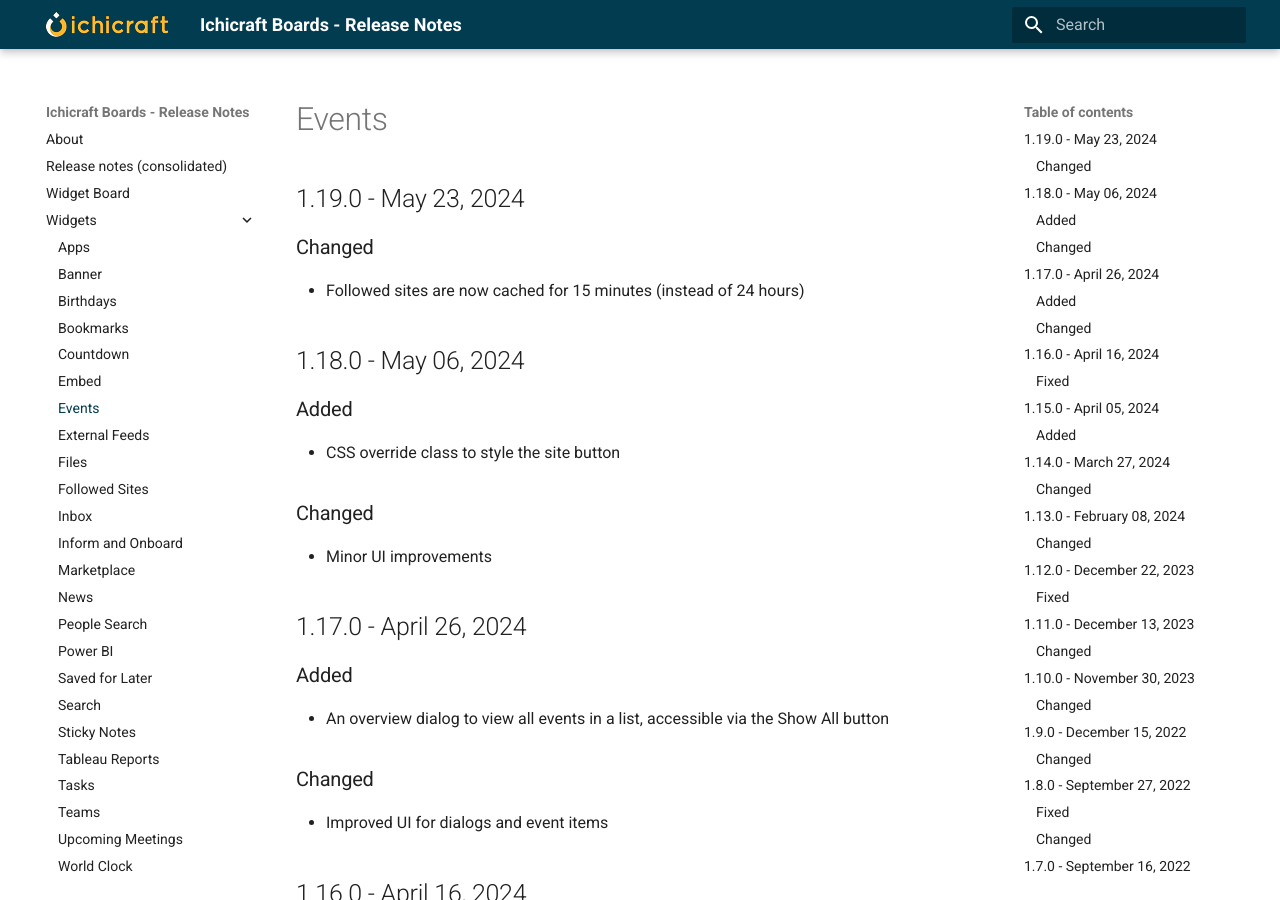
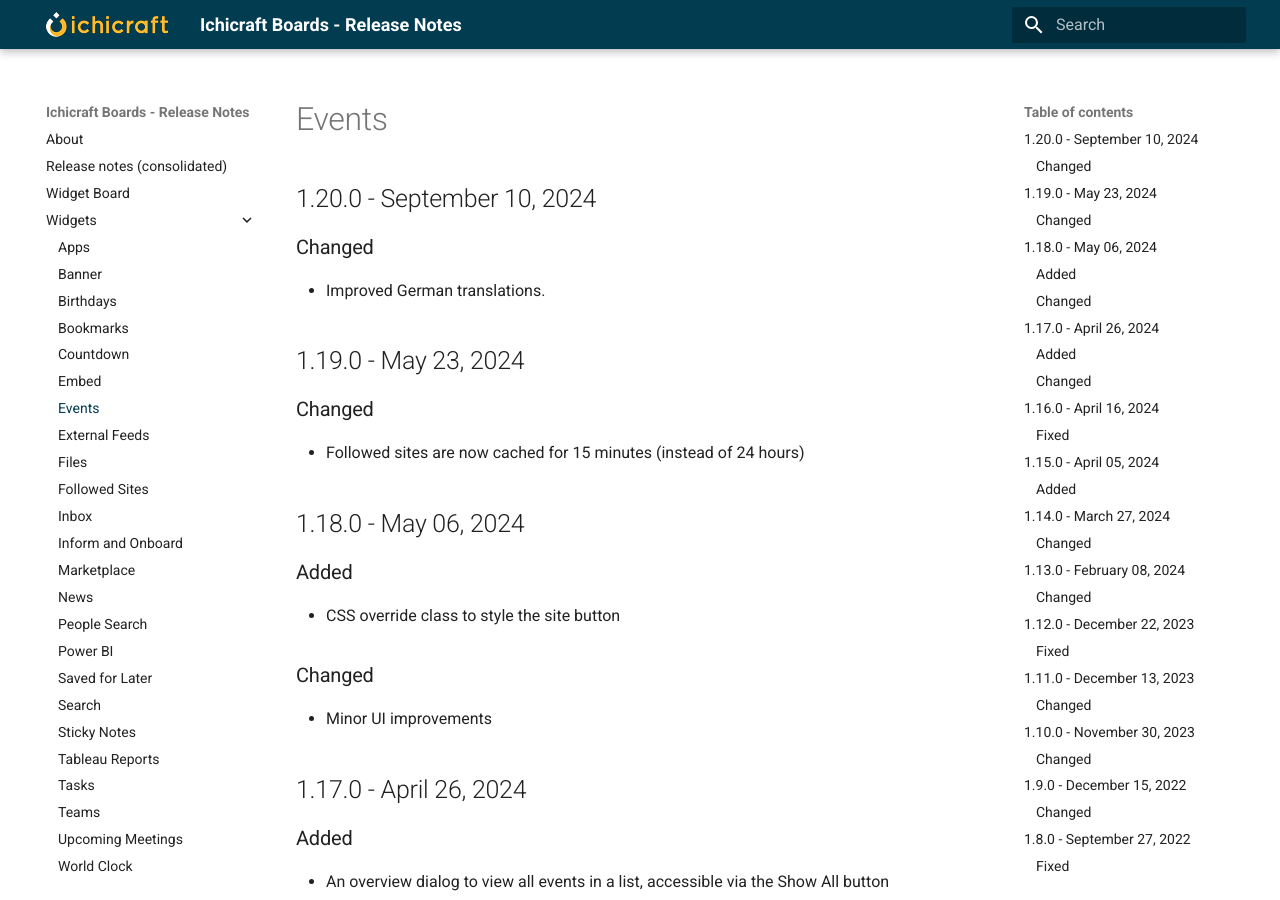
Before and after one commit to ichicraft/widgets-docs, an MkDocs documentation site: the page built from docs/Widgets/Events.md, in a window 1280 px wide and 900 px high. Built offline with MkDocs 1.6.1 and Material for MkDocs 9.7.7, drawn with Linux system fonts in a browser that asks for light colours.

```diff
--- a/docs/Widgets/Events.md
+++ b/docs/Widgets/Events.md
@@ -1,3 +1,8 @@
+## 1.20.0 - September 10, 2024
+
+### Changed
+- Improved German translations.
+
 ## 1.19.0 - May 23, 2024
 
 ### Changed
```
Also changed, not shown: docs/Release-notes-(consolidated).md (+5 -0 lines).
